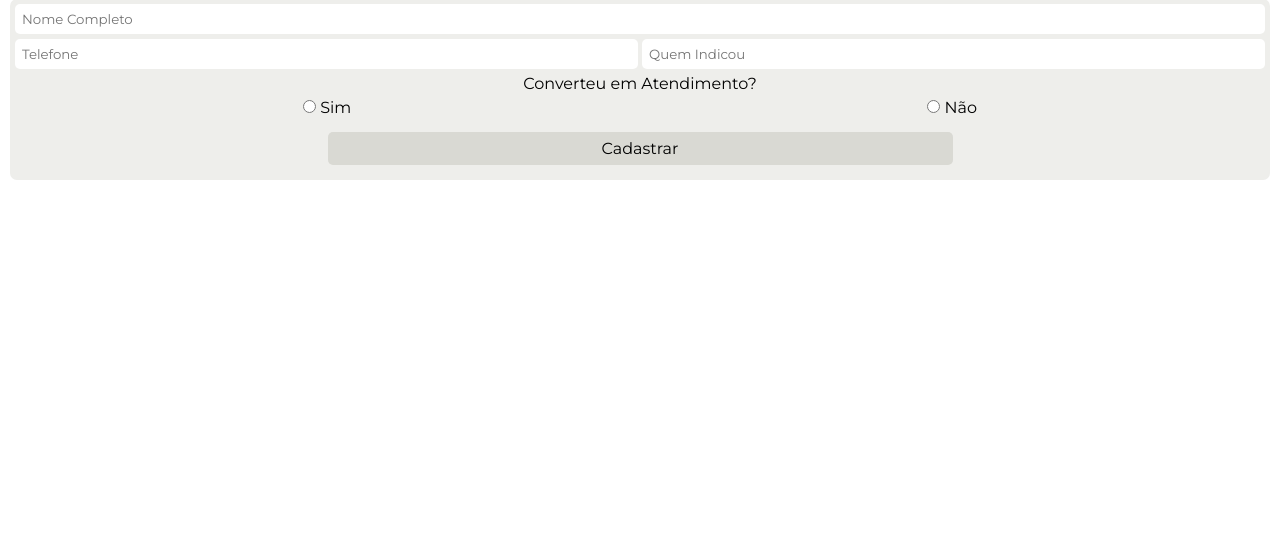
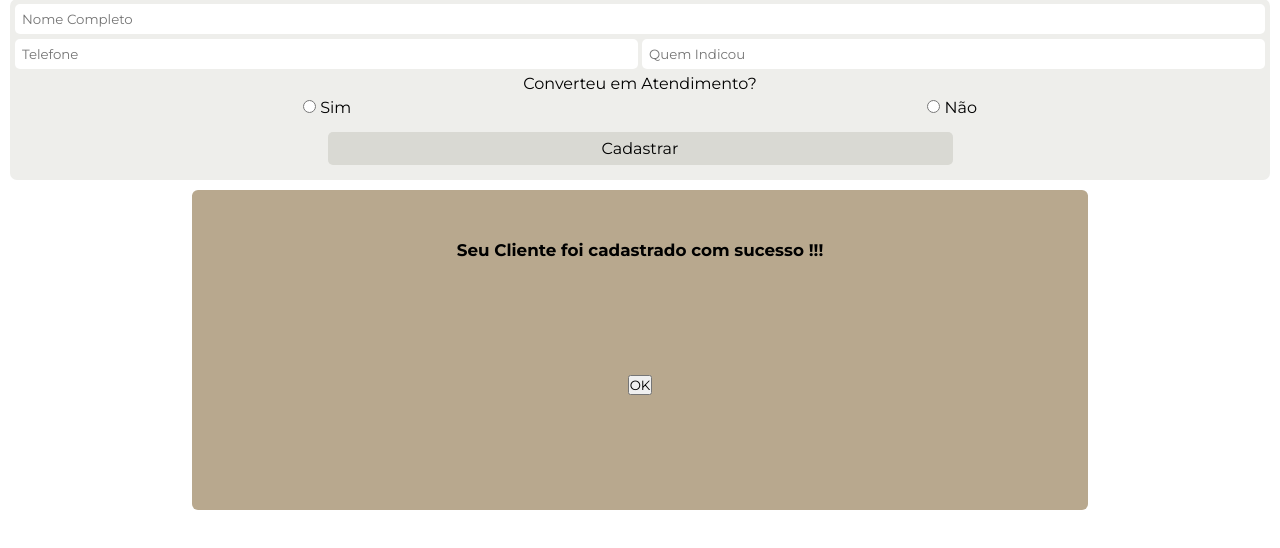
Before and after one commit to luizdev10/Gerenciamento, a plain HTML site: page index.html in a window 1280 px wide. Shown: the part 60-608 px from the top of the page. Drawn offline with Linux system fonts and the light colour scheme.

Commit message:
teste de outro cell

```diff
--- a/index.html
+++ b/index.html
@@ -49,6 +49,11 @@
             </div>
             <button type="submit" id="btn-cad">Cadastrar</button>
         </form>
+
+        <div id="sucess">
+            <h2 id="text-sucess">Seu Cliente foi cadastrado com sucesso !!!</h2>
+            <button id="ok">OK</button>
+        </div>
     </main>
 
     <script src="script.js"></script>
--- a/script.js
+++ b/script.js
@@ -43,7 +43,7 @@ const sendForm = (event) => {
             'Content-Type': 'application/json',
         },
         body: JSON.stringify({
-            name: 'luiz', email: 'qualquercoisa@gmail.com'
+            name: 'alicia', email: 'alyadksahdkhaf@gmail.com'
         })
     }).then(response => {
         console.log("Resposta do SheetMonkey:", response.status);
--- a/style.css
+++ b/style.css
@@ -105,3 +105,22 @@
     font-size: 1em;
     background-color: var(--cor-input-borda);
 }
+
+#sucess{
+    font-size: 0.7em;
+    width: 70vw;
+    height: 40vh;
+    margin: auto;
+    border-radius: 6px;
+    background-color: var(--cor-destaque-secundaria);
+    display: flex;
+    flex-direction: column;
+    justify-content: center;
+}
+#text-sucess{
+    margin-top: 3em;
+    text-align: center;
+}
+#ok{
+    margin: auto;
+}
```
